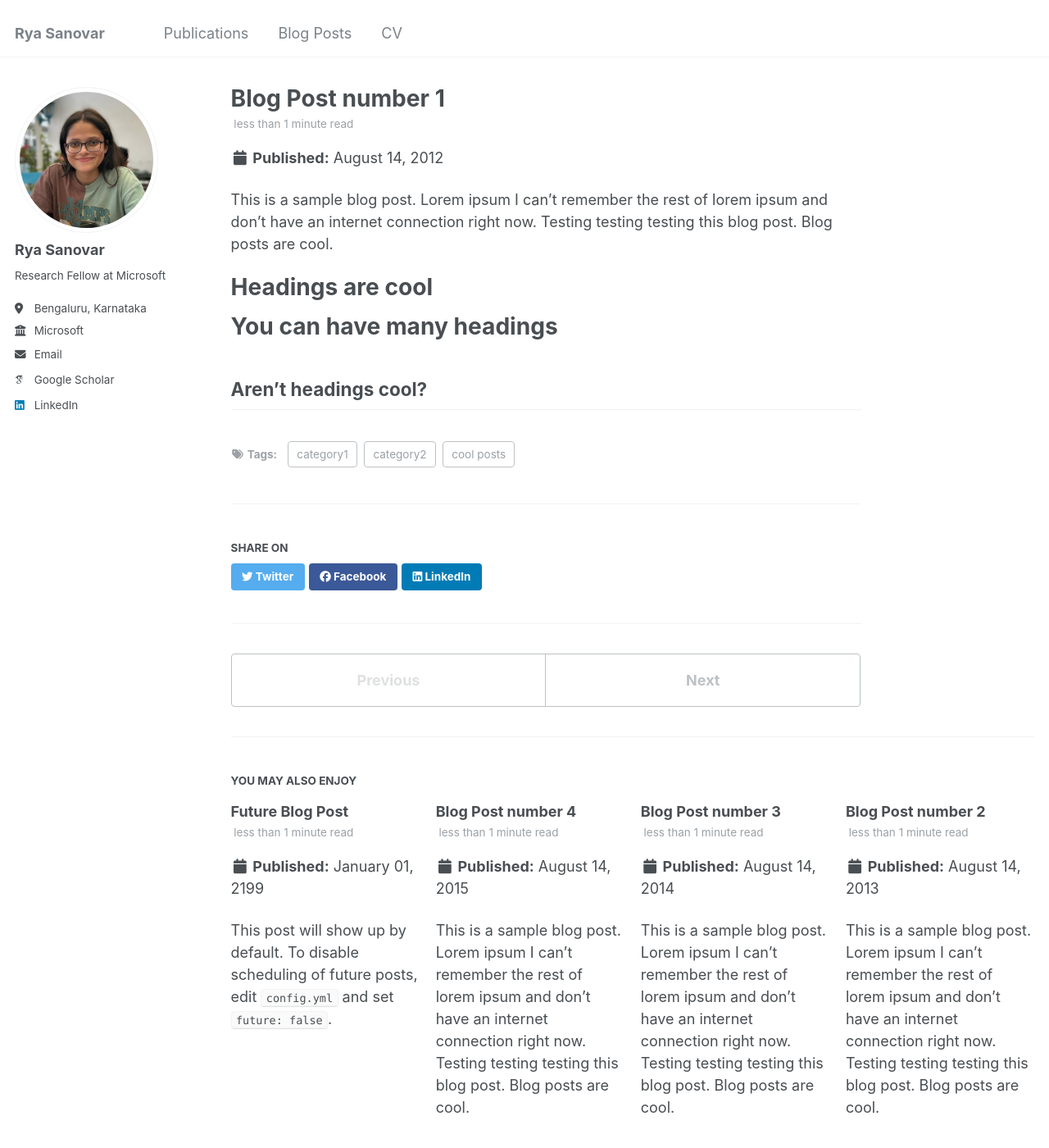
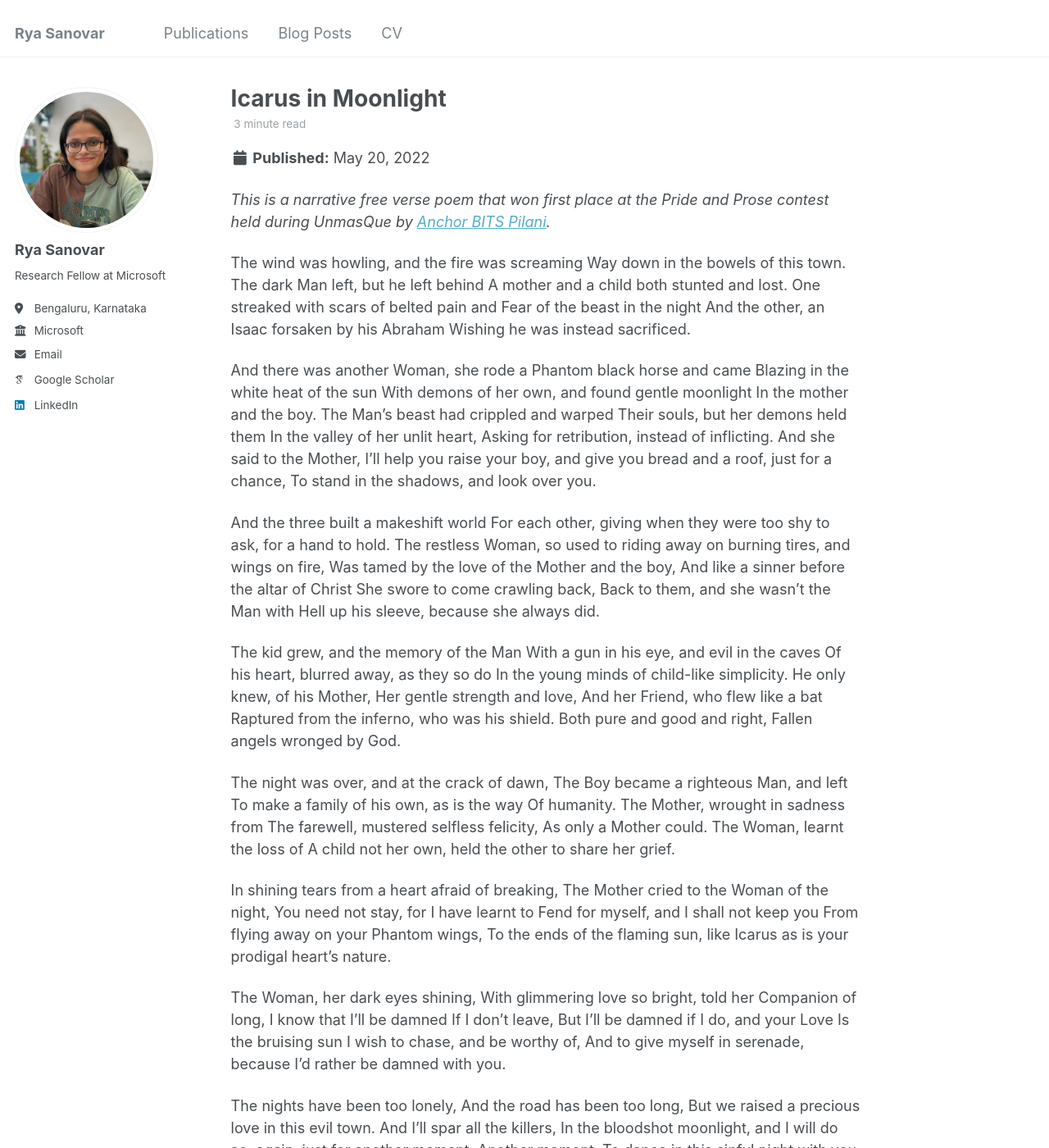
Before and after one commit to ravyan-asro/ravyan-asro.github.io, a Jekyll site: the page built from _posts/2012-08-14-blog-post-1.md, in a window 1280 px wide and 1400 px high. Shown: the whole window at 82% size. Built offline with Jekyll 4.4.1, drawn with Linux system fonts in a browser that asks for light colours; some web fonts are replaced; some of the changed text lies outside the part shown.

Commit message:
pride and prose

```diff
--- a/_pages/year-archive.html
+++ b/_pages/year-archive.html
@@ -1,7 +1,7 @@
 ---
 layout: archive
 permalink: /year-archive/
-title: "Blog posts"
+title: "Blog"
 author_profile: true
 redirect_from:
   - /wordpress/blog-posts/
--- a/_posts/2012-08-14-blog-post-1.md
+++ b/_posts/2012-08-14-blog-post-1.md
@@ -1,20 +1,100 @@
 ---
-title: 'Blog Post number 1'
-date: 2012-08-14
+title: 'Icarus in Moonlight'
+date: 2022-05-20
 permalink: /posts/2012/08/blog-post-1/
 tags:
-  - cool posts
-  - category1
-  - category2
+  - poem
+  - pride
+  - Anchor
 ---
 
-This is a sample blog post. Lorem ipsum I can't remember the rest of lorem ipsum and don't have an internet connection right now. Testing testing testing this blog post. Blog posts are cool.
+_This is a narrative free verse poem that won first place at the Pride and Prose contest held during UnmasQue by [Anchor BITS Pilani](https://www.instagram.com/p/CeHKyO1vtt7/?img_index=1)._
 
-Headings are cool
-======
+The wind was howling, and the fire was screaming
+Way down in the bowels of this town.
+The dark Man left, but he left behind
+A mother and a child both stunted and lost.
+One streaked with scars of belted pain and
+Fear of the beast in the night
+And the other, an Isaac forsaken by his Abraham
+Wishing he was instead sacrificed.
 
-You can have many headings
-======
+And there was another Woman, she rode a
+Phantom black horse and came
+Blazing in the white heat of the sun
+With demons of her own, and found gentle moonlight
+In the mother and the boy.
+The Man’s beast had crippled and warped
+Their souls, but her demons held them
+In the valley of her unlit heart,
+Asking for retribution, instead of inflicting.
+And she said to the Mother,
+I’ll help you raise your boy, and give
+you bread and a roof, just for a chance,
+To stand in the shadows, and look over you.
 
-Aren't headings cool?
-------
+And the three built a makeshift world
+For each other, giving when they were
+too shy to ask, for a hand to hold.
+The restless Woman, so used to riding away
+on burning tires, and wings on fire,
+Was tamed by the love of the
+Mother and the boy,
+And like a sinner before the altar of Christ
+She swore to come crawling back,
+Back to them, and she wasn’t the Man with
+Hell up his sleeve, because she always did.
+
+
+
+The kid grew, and the memory of the Man
+With a gun in his eye, and evil in the caves
+Of his heart, blurred away, as they so do
+In the young minds of child-like simplicity.
+He only knew, of his Mother,
+Her gentle strength and love,
+And her Friend, who flew like a bat
+Raptured from the inferno, who was his shield.
+Both pure and good and right,
+Fallen angels wronged by God.
+
+The night was over, and at the crack of dawn,
+The Boy became a righteous Man, and left
+To make a family of his own, as is the way
+Of humanity.
+The Mother, wrought in sadness from
+The farewell, mustered selfless felicity,
+As only a Mother could.
+The Woman, learnt the loss of
+A child not her own, held the other
+to share her grief.
+
+In shining tears from a heart
+afraid of breaking, The Mother cried to
+the Woman of the night,
+You need not stay, for I have learnt to
+Fend for myself, and I shall not keep you
+From flying away on your Phantom wings,
+To the ends of the flaming sun, like Icarus
+as is your prodigal heart’s nature.
+
+The Woman, her dark eyes shining,
+With glimmering love so bright, told her
+Companion of long,
+I know that I’ll be damned
+If I don’t leave,
+But I’ll be damned if I do, and your Love
+Is the bruising sun I wish
+to chase, and be worthy of,
+And to give myself in serenade, because
+I’d rather be damned with you.
+
+The nights have been too lonely,
+And the road has been too long,
+But we raised a precious love
+in this evil town.
+And I’ll spar all the killers,
+In the bloodshot moonlight, and I will do so,
+again, just for another moment,
+Another moment,
+To dance in this sinful night with you.
--- a/_posts/2013-08-14-blog-post-2.md
+++ /dev/null
@@ -1,20 +0,0 @@
----
-title: 'Blog Post number 2'
-date: 2013-08-14
-permalink: /posts/2013/08/blog-post-2/
-tags:
-  - cool posts
-  - category1
-  - category2
----
-
-This is a sample blog post. Lorem ipsum I can't remember the rest of lorem ipsum and don't have an internet connection right now. Testing testing testing this blog post. Blog posts are cool.
-
-Headings are cool
-======
-
-You can have many headings
-======
-
-Aren't headings cool?
-------
--- a/_posts/2014-08-14-blog-post-3.md
+++ /dev/null
@@ -1,20 +0,0 @@
----
-title: 'Blog Post number 3'
-date: 2014-08-14
-permalink: /posts/2014/08/blog-post-3/
-tags:
-  - cool posts
-  - category1
-  - category2
----
-
-This is a sample blog post. Lorem ipsum I can't remember the rest of lorem ipsum and don't have an internet connection right now. Testing testing testing this blog post. Blog posts are cool.
-
-Headings are cool
-======
-
-You can have many headings
-======
-
-Aren't headings cool?
-------
--- a/_posts/2199-01-01-future-post.md
+++ /dev/null
@@ -1,11 +0,0 @@
----
-title: 'Future Blog Post'
-date: 2199-01-01
-permalink: /posts/2012/08/blog-post-4/
-tags:
-  - cool posts
-  - category1
-  - category2
----
-
-This post will show up by default. To disable scheduling of future posts, edit `config.yml` and set `future: false`.
```
Also changed, not shown: _posts/2015-08-14-blog-post-4.md (deleted, +0 -20 lines).
